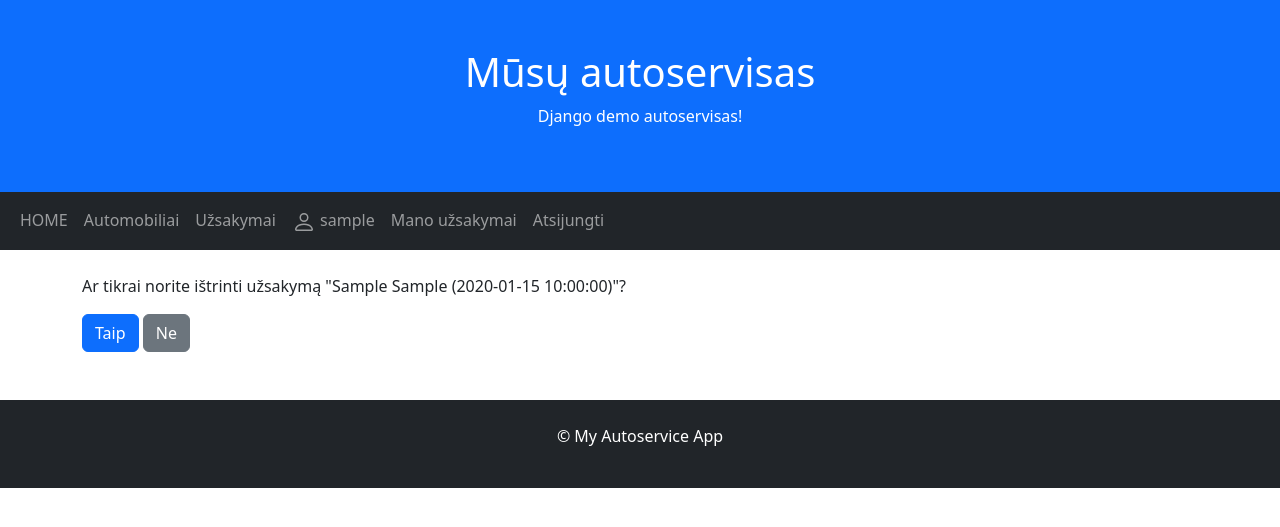
After one commit to DonatasNoreika/autoservice_20260413, a Django app: page /orders/1/delete/ in a window 1280 px wide. The commit adds this page. Shown: the top 527 px of the page. Run offline with Django 5.2, Linux system fonts and the light colour scheme; a user stored in the database is signed in; tables that the repository leaves empty hold one stand-in row (values such as "Sample post").

Commit message:
4: + Padaryti, kad prisijungęs vartotojas galėtų ištrinti savo užsakymus. Panaudoti DeleteView

```diff
--- a/mysite/autoservice/templates/order.html
+++ b/mysite/autoservice/templates/order.html
@@ -9,10 +9,12 @@
 <p>Klientas: {{ order.client }}</p>
 <p>Būsena: {{ order.get_status_display }}</p>
 
+{% if order.client == user %}
 <div class="mb-4">
     <a class="btn btn-warning" href="{% url 'orders_update' order.pk %}">Redaguoti</a>
+    <a class="btn btn-danger" href="{% url 'orders_delete' order.pk %}">Ištrinti</a>
 </div>
-
+{% endif %}
 <table class="table table-bordered">
     <thead>
       <tr>
--- /dev/null
+++ b/mysite/autoservice/templates/order_delete.html
@@ -0,0 +1,12 @@
+{% extends 'base.html' %}
+
+{% block title %}Užsakymo trynimas{% endblock %}
+
+{% block content %}
+<p>Ar tikrai norite ištrinti užsakymą "{{ order }}"?</p>
+<form method="post">
+    {% csrf_token %}
+    <button class="btn btn-primary" type="submit">Taip</button>
+    <a class="btn btn-secondary" href="{% url 'order' order.pk %}">Ne</a>
+</form>
+{% endblock %}
--- a/mysite/autoservice/urls.py
+++ b/mysite/autoservice/urls.py
@@ -10,4 +10,5 @@ urlpatterns = [
     path('myorders/', views.UserOrderListView.as_view(), name='userorders'),
     path('orders/create/', views.OrderCreateView.as_view(), name='orders_create'),
     path('orders/<int:pk>/update/', views.OrderUpdateView.as_view(), name="orders_update"),
+    path('orders/<int:pk>/delete/', views.OrderDeleteView.as_view(), name="orders_delete"),
 ]
--- a/mysite/autoservice/views.py
+++ b/mysite/autoservice/views.py
@@ -75,3 +75,13 @@ class OrderUpdateView(LoginRequiredMixin, UserPassesTestMixin, generic.UpdateVie
 
     def test_func(self):
         return self.get_object().client == self.request.user
+
+
+class OrderDeleteView(LoginRequiredMixin, UserPassesTestMixin, generic.DeleteView):
+    model = Order
+    template_name = "order_delete.html"
+    context_object_name = "order"
+    success_url = reverse_lazy('userorders')
+
+    def test_func(self):
+        return self.get_object().client == self.request.user
```
